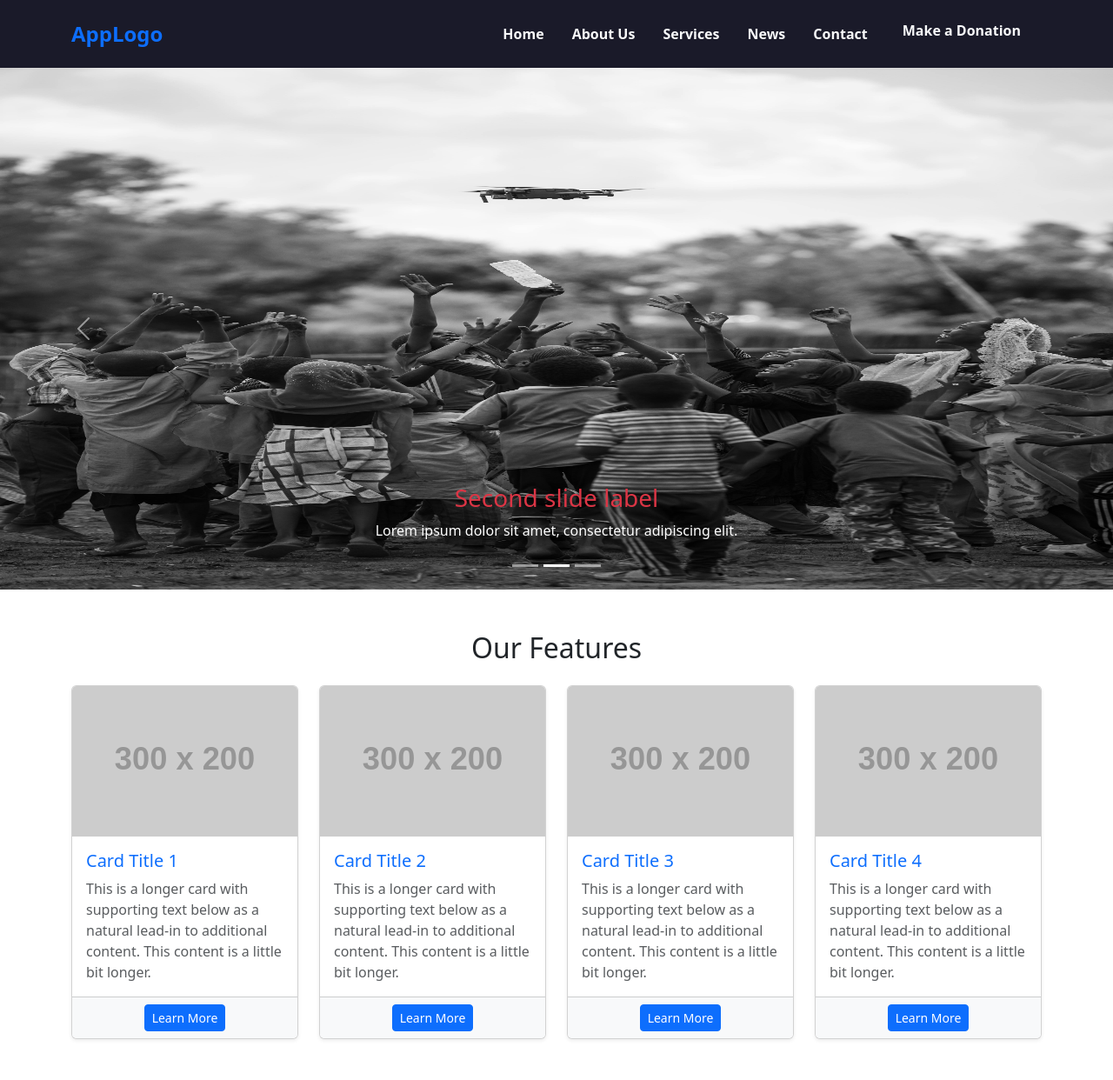
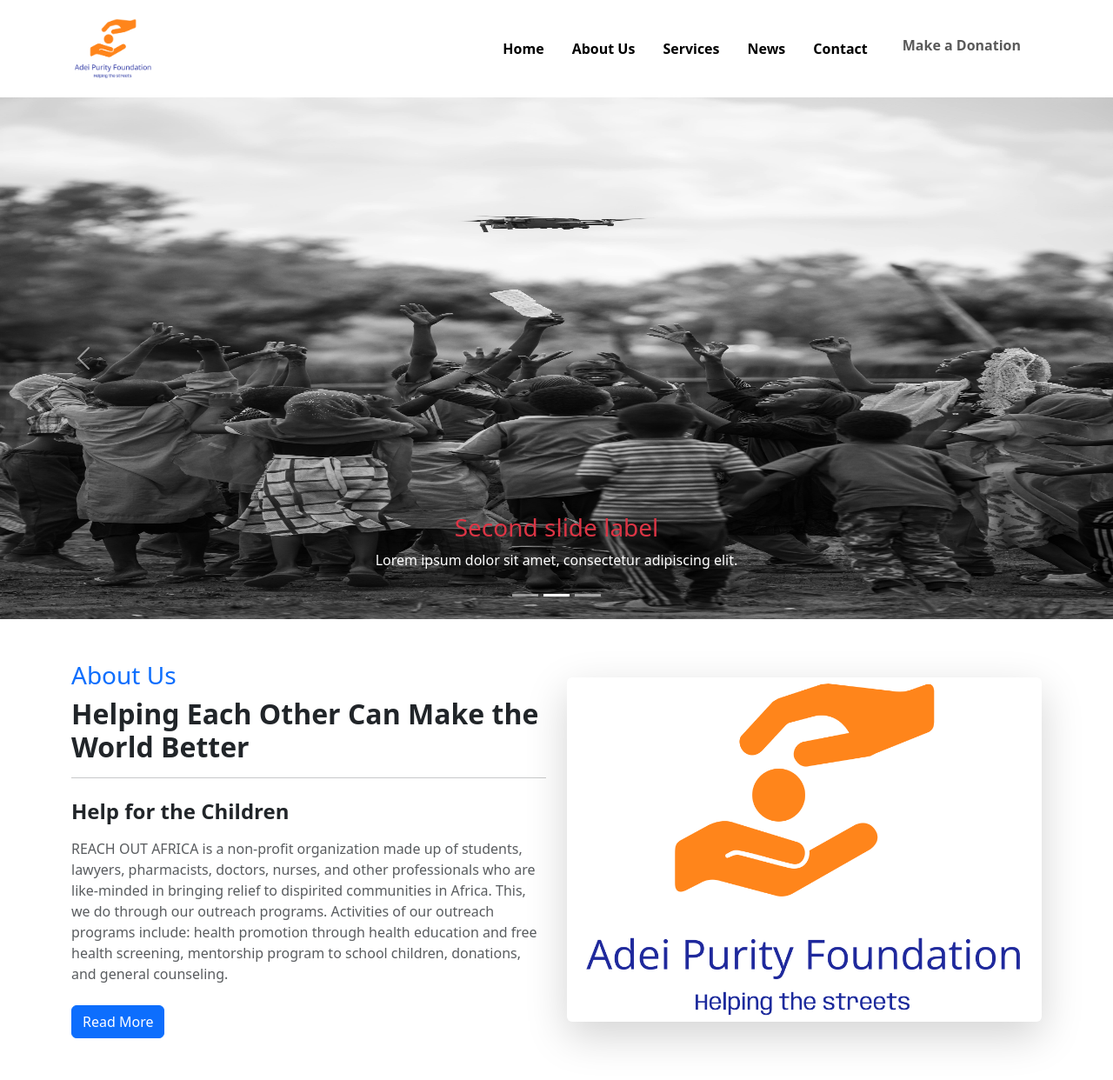
Before and after one commit to Felixowusu20/charitysite, a React (Vite) app: page / in a window 1280 px wide. Shown: the whole page at 87% size. Built offline with nearby package versions, Linux system fonts and the light colour scheme.

Commit message:
navbar scrolling and the logo added, about section also added

```diff
--- a/src/Components/NavBar/Navtab.css
+++ b/src/Components/NavBar/Navtab.css
@@ -1,5 +1,5 @@
 .navbar {
-    background-color: rgb(26, 26, 41)!important;
+    background-color: rgb(26, 26, 41);
 }
 .nav-hover:hover {
     color: #0d6efd !important;
--- a/src/Components/NavBar/Navtab.jsx
+++ b/src/Components/NavBar/Navtab.jsx
@@ -1,54 +1,96 @@
-import React from 'react'
+import React, { useEffect, useState } from "react";
 import Container from "react-bootstrap/Container";
 import Nav from "react-bootstrap/Nav";
 import Navbar from "react-bootstrap/Navbar";
-import "./Navtab.css"
-import { Button } from 'bootstrap';
+import "./Navtab.css";
+import logo from "../../images/site logo/brand-logo1.png";
 
 const Navtab = () => {
+  const [navbarStyle, setNavbarStyle] = useState({
+    backgroundColor: "white",
+    linkColor: "black",
+  });
+
+  useEffect(() => {
+    const handleScroll = () => {
+      if (window.scrollY > 10) {
+        setNavbarStyle({
+          backgroundColor: "rgb(26,26,41)",
+          linkColor: "white",
+        });
+      } else {
+        setNavbarStyle({
+          backgroundColor: "white",
+          linkColor: "black",
+        });
+      }
+    };
+
+    window.addEventListener("scroll", handleScroll);
+    return () => window.removeEventListener("scroll", handleScroll);
+  }, []);
+
   return (
     <>
-      <Navbar expand="lg" className="bg-body-secondary shadow-sm py-3">
+      <Navbar
+        expand="lg"
+        className="shadow-sm py-3"
+        style={{
+          backgroundColor: navbarStyle.backgroundColor,
+          transition: "background-color 0.3s ease-in-out",
+        }}
+      >
         <Container>
           <Navbar.Brand href="#home" className="fw-bold fs-4 text-primary">
-            AppLogo
+            <img
+              src={logo}
+              alt="Site Logo"
+              className="me-2"
+              style={{ height: "70px", width: "auto" }}
+            />
           </Navbar.Brand>
+
           <Navbar.Toggle aria-controls="basic-navbar-nav" />
           <Navbar.Collapse id="basic-navbar-nav">
             <Nav className="ms-auto">
               <Nav.Link
                 href="#home"
-                className="mx-2 text-light fw-semibold nav-hover"
+                className="mx-2 fw-semibold nav-hover"
+                style={{ color: navbarStyle.linkColor }}
               >
                 Home
               </Nav.Link>
               <Nav.Link
                 href="#about-us"
-                className="mx-2 text-light fw-semibold nav-hover"
+                className="mx-2 fw-semibold nav-hover"
+                style={{ color: navbarStyle.linkColor }}
               >
                 About Us
               </Nav.Link>
               <Nav.Link
                 href="#services"
-                className="mx-2 text-light fw-semibold nav-hover"
+                className="mx-2 fw-semibold nav-hover"
+                style={{ color: navbarStyle.linkColor }}
               >
                 Services
               </Nav.Link>
               <Nav.Link
                 href="#news"
-                className="mx-2 text-light fw-semibold nav-hover"
+                className="mx-2 fw-semibold nav-hover"
+                style={{ color: navbarStyle.linkColor }}
               >
                 News
               </Nav.Link>
               <Nav.Link
                 href="#contact"
-                className="mx-2 text-light fw-semibold nav-hover"
+                className="mx-2 fw-semibold nav-hover"
+                style={{ color: navbarStyle.linkColor }}
               >
                 Contact
               </Nav.Link>
               <Nav.Link
                 href="#donate"
-                className="mx-2 fw-semibold btn btn-primary text-light px-3 py-1 rounded-pill"
+                className="mx-2 fw-semibold btn btn-primary textColor px-3 py-1 rounded-pill"
                 style={{ cursor: "pointer" }}
               >
                 Make a Donation
@@ -59,6 +101,6 @@ const Navtab = () => {
       </Navbar>
     </>
   );
-}
+};
 
-export default Navtab
+export default Navtab;
--- /dev/null
+++ b/src/Components/Pages/About Us/AboutUs.jsx
@@ -0,0 +1,55 @@
+import React from "react";
+import "./AboutUs.css";
+import Container from "react-bootstrap/Container";
+import Row from "react-bootstrap/Row";
+import Col from "react-bootstrap/Col";
+import aboutimg from "./../../../images/site logo/brand-logo1.png";
+import { Button } from "react-bootstrap";
+// import { FaChild } from "react-icons/fa";
+
+const AboutUs = () => {
+  return (
+    <Container className="my-5">
+      <Row className="align-items-center">
+        {/* Text Section */}
+        <Col md={6} className="order-2 order-md-1">
+          <h3 className="text-primary">About Us</h3>
+          <h2 className="fw-bold mb-3">
+            Helping Each Other Can Make the World Better
+          </h2>
+          <hr className="mb-4" />
+          <div className="d-flex align-items-start">
+            <div>
+              <h4 className="fw-semibold mb-3">Help for the Children</h4>
+              <p className="text-muted">
+                REACH OUT AFRICA is a non-profit organization made up of
+                students, lawyers, pharmacists, doctors, nurses, and other
+                professionals who are like-minded in bringing relief to
+                dispirited communities in Africa. This, we do through our
+                outreach programs. Activities of our outreach programs include:
+                health promotion through health education and free health
+                screening, mentorship program to school children, donations, and
+                general counseling.
+              </p>
+              <Button variant="primary" className="mt-2">
+                Read More
+              </Button>
+            </div>
+          </div>
+        </Col>
+
+        {/* Image Section */}
+        <Col md={6} className="order-1 order-md-2 text-center">
+          <img
+            src={aboutimg}
+            alt="About Us"
+            className="img-fluid rounded shadow-lg"
+            style={{ maxHeight: "400px", objectFit: "cover" }}
+          />
+        </Col>
+      </Row>
+    </Container>
+  );
+};
+
+export default AboutUs;
--- a/src/Components/Pages/HomePage/Home.jsx
+++ b/src/Components/Pages/HomePage/Home.jsx
@@ -1,11 +1,12 @@
 import React from 'react'
 import  Slider from "../HomePage/Slider/Slider"
-import Hero from "../HomePage/HeroSection/Hero"
+// import Hero from "../HomePage/HeroSection/Hero"
+import AboutUs from '../About Us/AboutUs'
 const Home = () => {
   return (
     <div>
         <Slider/>
-        <Hero />
+        <AboutUs />
     </div>
   )
 }
```
Also changed, not shown: src/Components/Pages/About Us/AboutUs.css (added).
